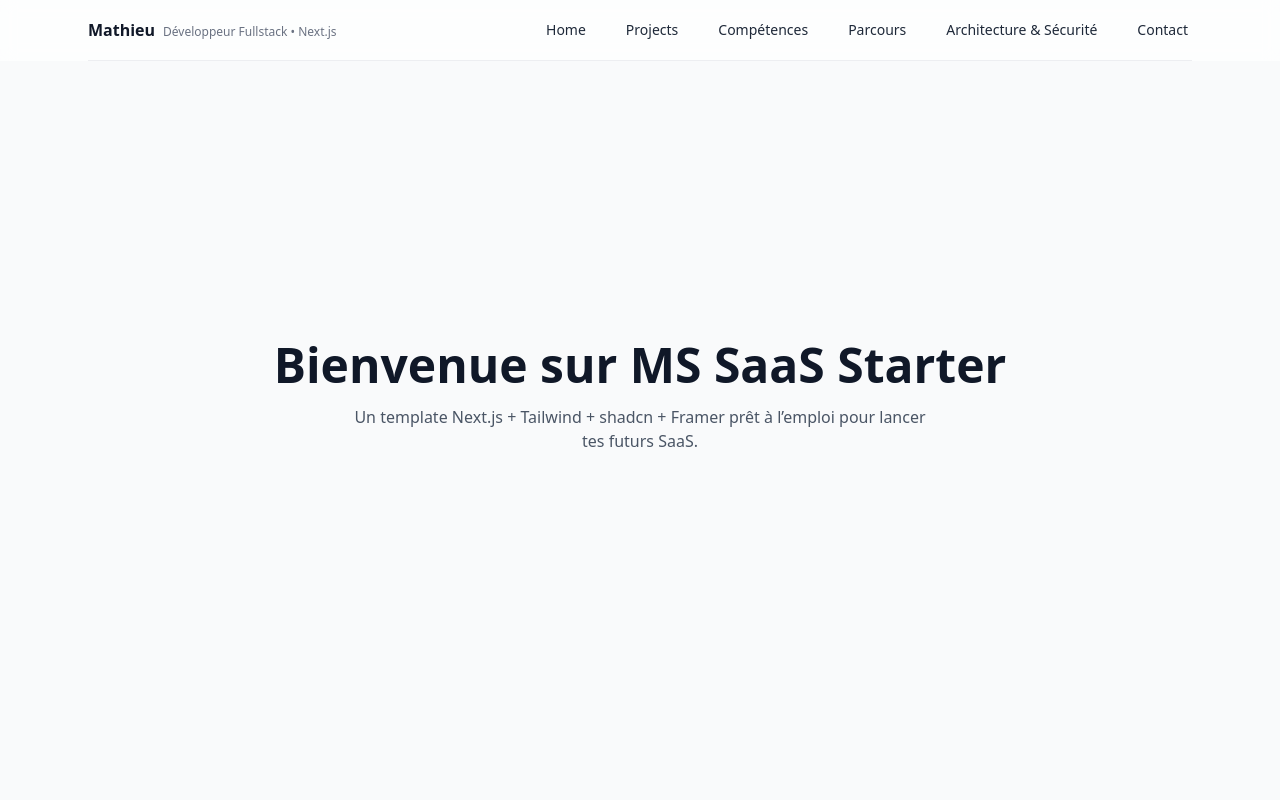
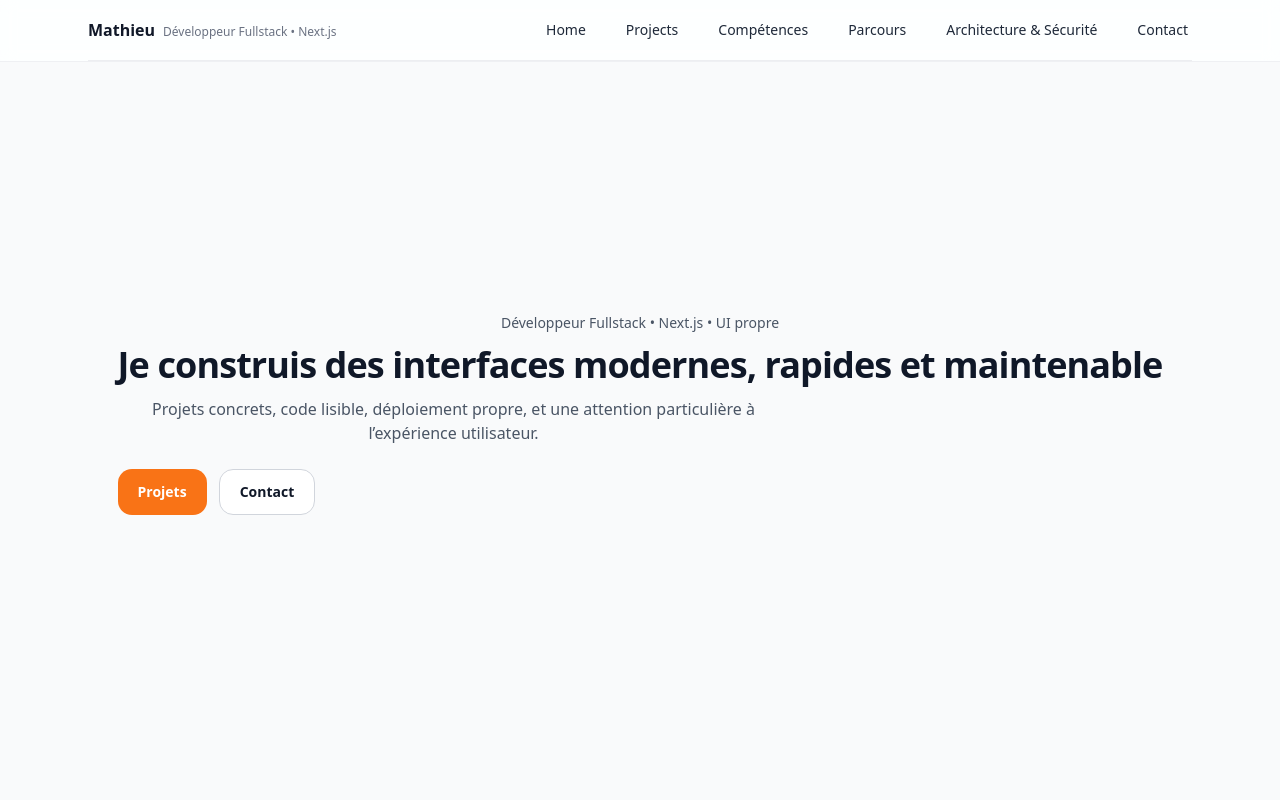
Before and after one commit to MathScic/ms-portfolio-v2, a Next.js app: page / in a window 1280 px wide. Shown: the top 800 px of the page. Built offline with nearby package versions, Linux system fonts and the light colour scheme.

Commit message:
mise en place Hero Section

```diff
--- /dev/null
+++ b/app/components/home/Hero.tsx
@@ -0,0 +1,46 @@
+"use client";
+
+import { motion } from "framer-motion";
+import Link from "next/link";
+
+export default function Hero() {
+  return (
+    <section className="space-y-6">
+      <motion.div
+        initial={{ opacity: 0, y: 10 }}
+        animate={{ opacity: 1, y: 0 }}
+        transition={{ duration: 0.25 }}
+        className="space-y-3"
+      >
+        <p className="text-sm text-gray-600">
+          Développeur Fullstack • Next.js • UI propre
+        </p>
+
+        <h1 className="text-3xl font-semibold tracking-tight text-gray-900 sm:text-4xl">
+          Je construis des interfaces modernes, rapides et maintenable
+        </h1>
+
+        <p className="max-w-2xl text-base text-gray-600">
+          Projets concrets, code lisible, déploiement propre, et une attention
+          particulière à l’expérience utilisateur.
+        </p>
+      </motion.div>
+
+      <div className="flex flex-col gap-3 sm:flex-row">
+        <Link
+          href="/projects"
+          className="inline-flex items-center justify-center rounded-xl bg-[#f97316] px-5 py-3 text-sm font-semibold text-white transition hover:opacity-90"
+        >
+          Projets
+        </Link>
+
+        <Link
+          href="/contact"
+          className="inline-flex items-center justify-center rounded-xl border border-gray-300 bg-white px-5 py-3 text-sm font-semibold text-gray-900 transition hover:border-gray-400"
+        >
+          Contact
+        </Link>
+      </div>
+    </section>
+  );
+}
--- a/app/components/layout/Footer.tsx
+++ b/app/components/layout/Footer.tsx
@@ -2,7 +2,7 @@ import Link from "next/link";
 
 export default function Footer() {
   return (
-    <footer className="mt-24 border-t border-gray-200">
+    <footer className="mt-24 border-t border-border/60 bg-secondary/60">
       <div className="mx-auto max-w-6xl px-4 py-10 text-sm text-gray-600">
         <div className="flex flex-col items-center gap-4 sm:flex-row sm:justify-between">
           <div className="text-center sm:text-left">
--- a/app/components/layout/Header.tsx
+++ b/app/components/layout/Header.tsx
@@ -3,7 +3,7 @@ import NavLinks from "./NavLinks";
 
 export function Header() {
   return (
-    <header className="sticky top-0 z-40 hidden bg-white/70 backdrop-blur lg:block">
+    <header className="sticky top-0 z-40 hidden border-b border-border/60 bg-background/70 backdrop-blur lg:block">
       <div className="mx-auto flex max-w-6xl items-center justify-between px-6 py-4">
         <Link
           href="/"
--- a/app/page.tsx
+++ b/app/page.tsx
@@ -1,34 +1,12 @@
 "use client";
 
 import { motion } from "framer-motion";
+import Hero from "./components/home/Hero";
 
 export default function HomePage() {
   return (
     <section className="flex flex-col items-center justify-center h-[80vh] text-center px-4">
-      <motion.h1
-        initial={{ opacity: 0, y: 40 }}
-        animate={{ opacity: 1, y: 0 }}
-        transition={{ duration: 0.6 }}
-        className="text-5xl font-bold mb-4"
-      >
-        Bienvenue sur <span className="text-brand-orange">MS SaaS Starter</span>
-      </motion.h1>
-
-      <motion.p
-        initial={{ opacity: 0, y: 30 }}
-        animate={{ opacity: 1, y: 0 }}
-        transition={{ delay: 0.2 }}
-        className="text-gray-600 mb-8 max-w-xl"
-      >
-        Un template Next.js + Tailwind + shadcn + Framer prêt à l’emploi pour
-        lancer tes futurs SaaS.
-      </motion.p>
-
-      <motion.div
-        initial={{ opacity: 0, y: 20 }}
-        animate={{ opacity: 1, y: 0 }}
-        transition={{ delay: 0.4 }}
-      ></motion.div>
+      <Hero />
     </section>
   );
 }
```
